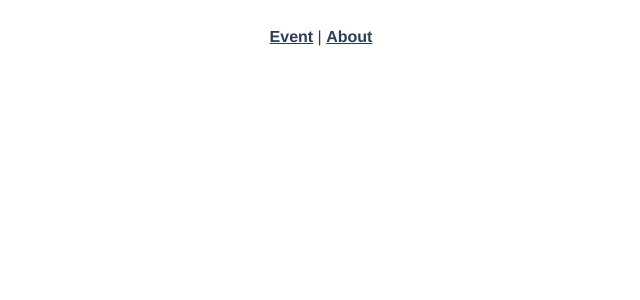
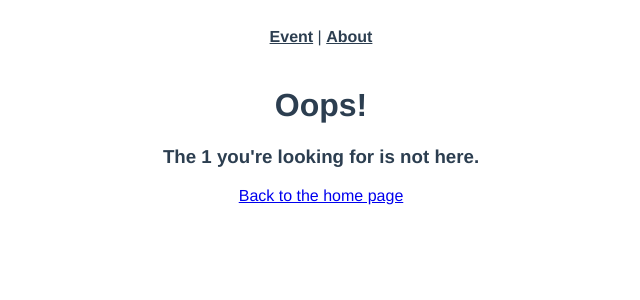
Before and after one commit to Tun2zidi/componentbaselab02, a Vue app: page /404/1 in a window 1280 px wide. Before the commit this address had no page. Shown: the top 300 px of the page, without its empty margins (319-959 px from the left). Built offline with nearby package versions, Linux system fonts and the light colour scheme; the HTML template or start-up script is replaced by a standard one.

Commit message:
lab03 step 5.1 http://localhost:5173/event/123456 make to 404

```diff
--- a/src/router/index.ts
+++ b/src/router/index.ts
@@ -5,6 +5,7 @@
 import EventRegisterView from '@/views/event/RegisterView.vue'
 import EventEditView from '@/views/event/EditView.vue'
 import EventLayoutView from '@/views/event/LayoutView.vue'
+import NotFoundView from '@/views/NotFoundView.vue'
 
 const router = createRouter({
   history: createWebHistory(import.meta.env.BASE_URL),
@@ -50,6 +51,17 @@
       name: 'about',
       component: AboutView
     },
+    {
+      path: '/404/:resource',
+      name: '404-resource-view',
+      component: NotFoundView,
+      props: true
+    },
+    {
+      path: '/:catchAll(.*)',
+      name: 'not-found',
+      component: NotFoundView
+    }
   ],
 })
 
--- /dev/null
+++ b/src/views/NotFoundView.vue
@@ -0,0 +1,17 @@
+<script setup lang="ts">
+// eslint-disable-next-line @typescript-eslint/no-unused-vars
+const props = withDefaults(
+  defineProps<{
+    resource: string
+  }>(),
+  {
+    resource: 'page'
+  }
+)
+</script>
+
+<template>
+  <h1>Oops!</h1>
+  <h3>The {{ resource }} you're looking for is not here.</h3>
+  <router-link :to="{ name: 'event-list-view' }">Back to the home page</router-link>
+</template>
--- a/src/views/event/LayoutView.vue
+++ b/src/views/event/LayoutView.vue
@@ -2,7 +2,8 @@
 import { ref, onMounted } from 'vue'
 import { type Event } from '@/types'
 import EventService from '@/services/EventService'
-
+import { useRouter } from 'vue-router'
+const router = useRouter()
 const event = ref<Event | null>(null)
 const props = defineProps({
   id: {
@@ -16,9 +17,12 @@
     .then((response) => {
       event.value = response.data
     })
-    .catch((error) => {
-      console.error('There was an error!', error)
+    .catch(() => {
+      router.push({
+        name: '404-resource-view',
+        params: { resource: 'event' }
     })
+})
 })
 </script>
 
@@ -29,7 +33,7 @@
   <RouterLink :to="{ name: 'event-detail-view' }">Details</RouterLink> |
   <RouterLink :to="{ name: 'event-register-view' }">Register</RouterLink> |
   <RouterLink :to="{ name: 'event-edit-view' }">Edit</RouterLink>
-</nav>
+    </nav>
     <RouterView :event="event" />
   </div>
 </template>
```
